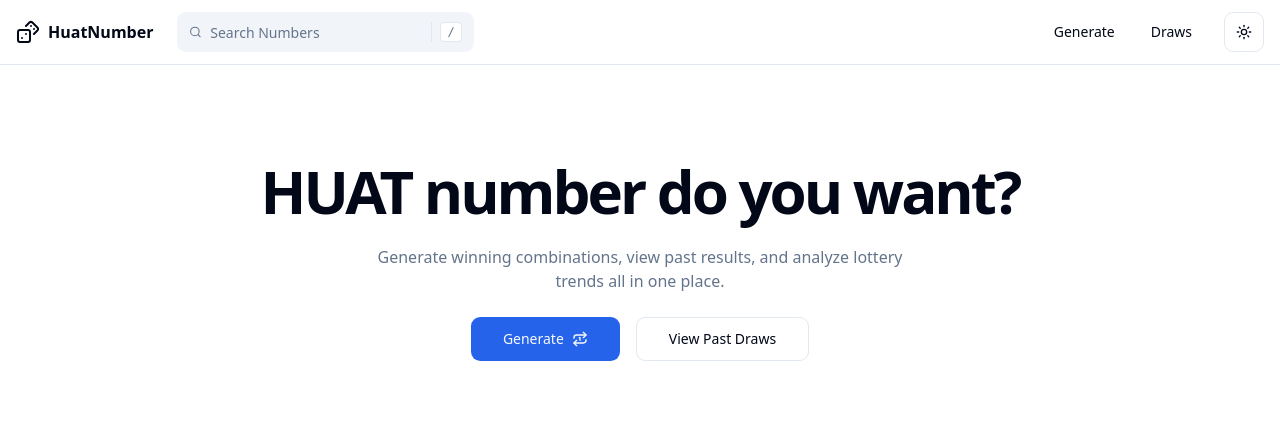
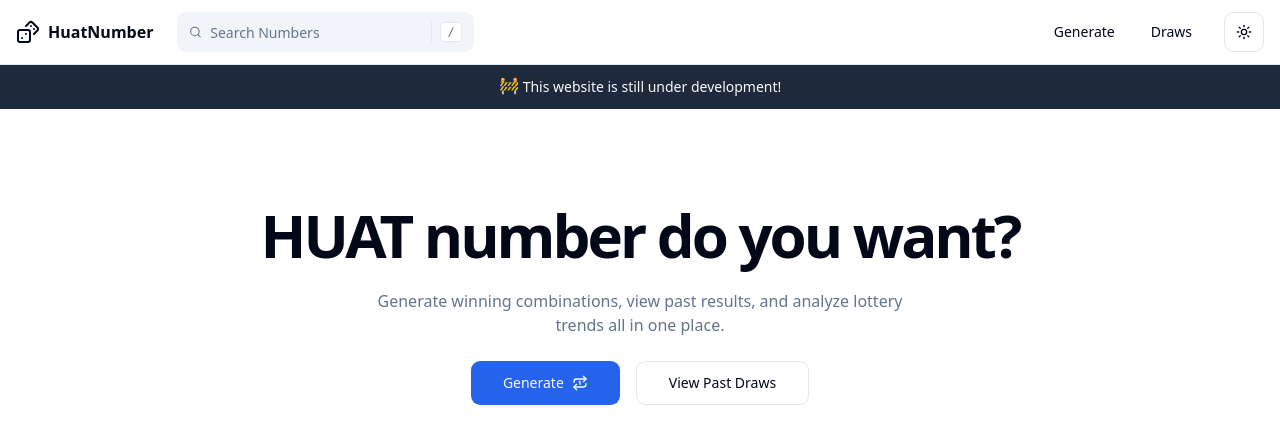
Before and after one commit to tedawf/tt4d-web, a Next.js app: page / in a window 1280 px wide. Shown: the top 444 px of the page. Built offline with nearby package versions, Linux system fonts and the light colour scheme.

Commit message:
add dev banner

```diff
--- a/src/app/page.tsx
+++ b/src/app/page.tsx
@@ -3,6 +3,15 @@ import { Hero } from "@/components/home/Hero";
 export default function Home() {
   return (
     <main className="flex flex-col items-center">
+
+      {/* Development banner - remove when live */}
+      <div className="dark w-full bg-muted px-4 py-3 text-foreground">
+        <p className="flex justify-center text-sm">
+          <span className="me-1 text-base leading-none">🚧</span> This website
+          is still under development!
+        </p>
+      </div>
+
       <Hero />
     </main>
   );
```
